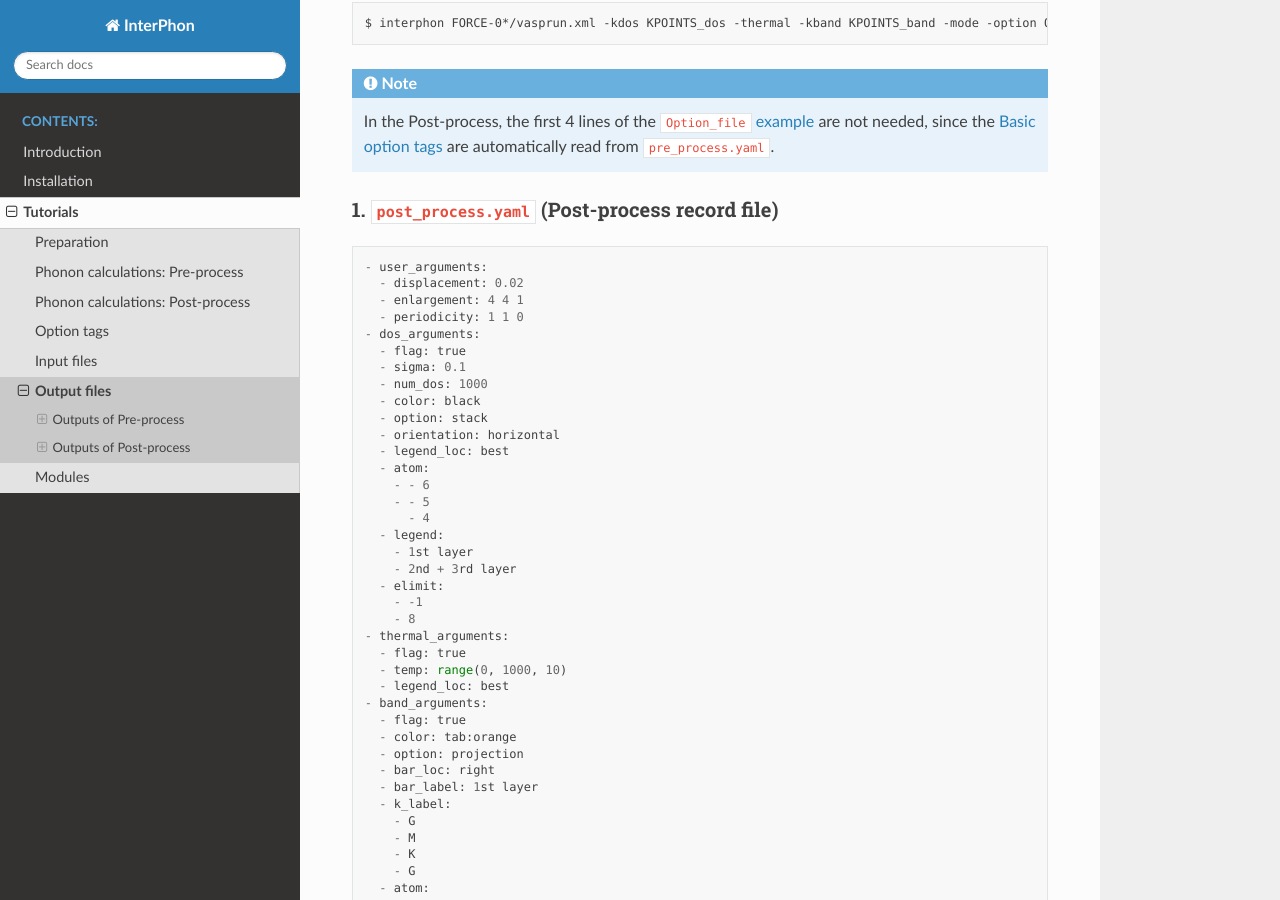
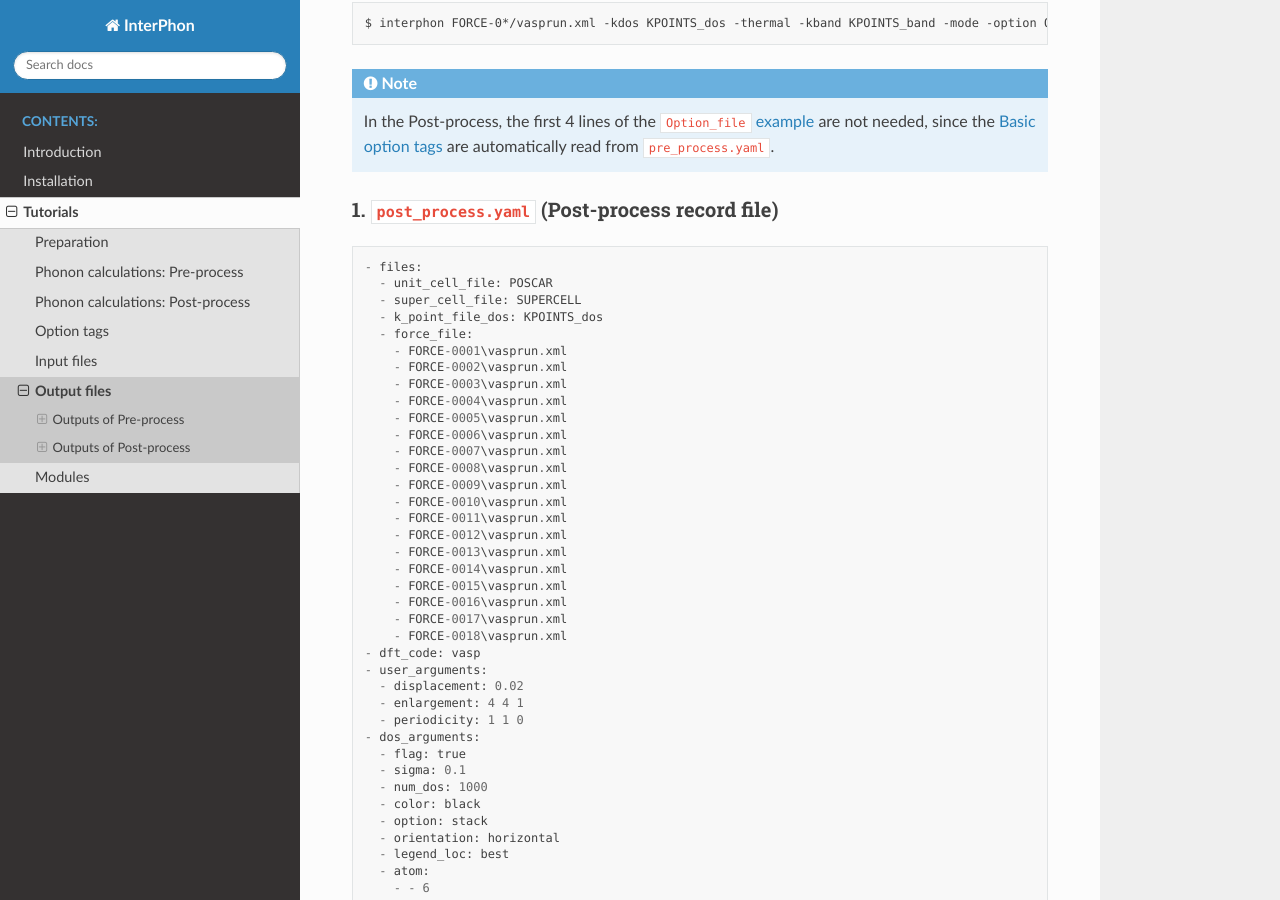
Before and after one commit to InWonYeu/interphon, a Sphinx documentation site: the page built from docs/source/output_files.rst, in a window 1280 px wide and 900 px high, scrolled down 1345 px. Built offline with Sphinx 7.4.7 and the Read the Docs theme 2.0.0, drawn with Linux system fonts in a browser that asks for light colours.

Commit message:
Update output_files.rst

```diff
--- a/docs/source/output_files.rst
+++ b/docs/source/output_files.rst
@@ -82,6 +82,30 @@ Usage::
 ---------------------------------------------------
 ::
 
+    - files:
+      - unit_cell_file: POSCAR
+      - super_cell_file: SUPERCELL
+      - k_point_file_dos: KPOINTS_dos
+      - force_file:
+        - FORCE-0001\vasprun.xml
+        - FORCE-0002\vasprun.xml
+        - FORCE-0003\vasprun.xml
+        - FORCE-0004\vasprun.xml
+        - FORCE-0005\vasprun.xml
+        - FORCE-0006\vasprun.xml
+        - FORCE-0007\vasprun.xml
+        - FORCE-0008\vasprun.xml
+        - FORCE-0009\vasprun.xml
+        - FORCE-0010\vasprun.xml
+        - FORCE-0011\vasprun.xml
+        - FORCE-0012\vasprun.xml
+        - FORCE-0013\vasprun.xml
+        - FORCE-0014\vasprun.xml
+        - FORCE-0015\vasprun.xml
+        - FORCE-0016\vasprun.xml
+        - FORCE-0017\vasprun.xml
+        - FORCE-0018\vasprun.xml
+    - dft_code: vasp
     - user_arguments:
       - displacement: 0.02
       - enlargement: 4 4 1
```
